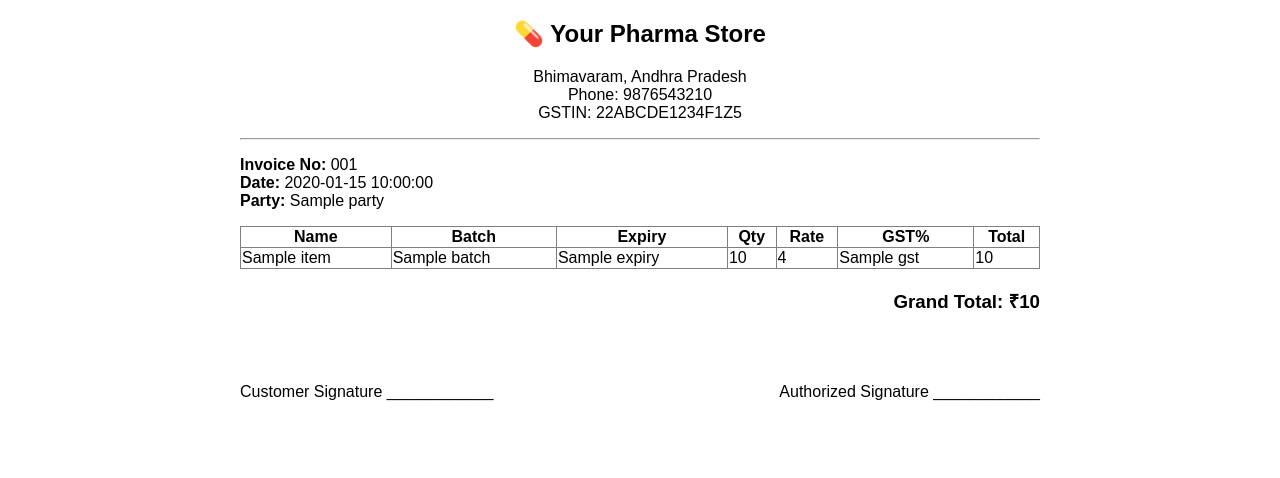
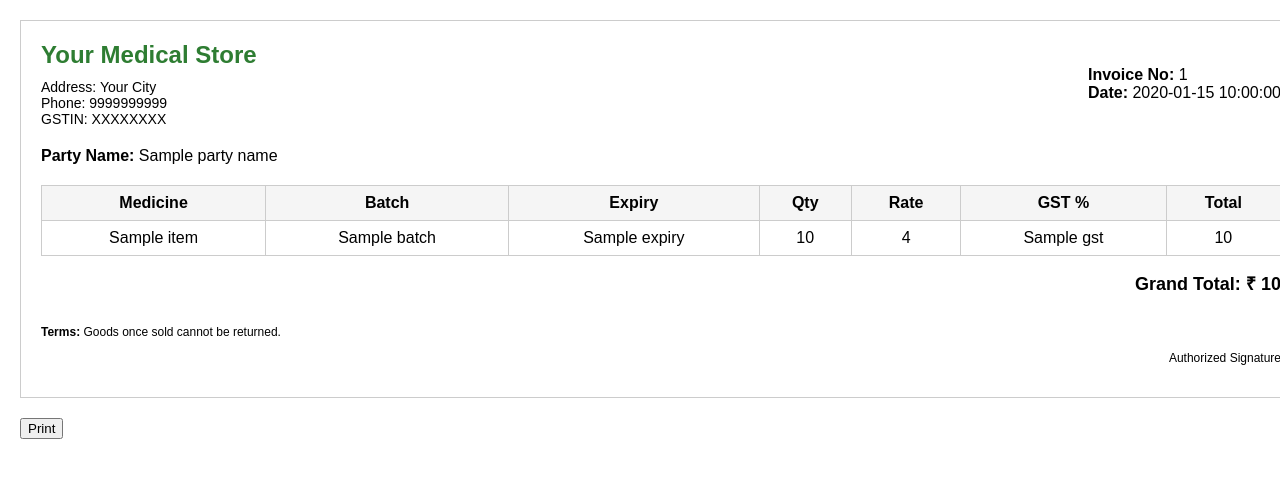
Before and after one commit to Sadiyamd029/pharma-billing, a Flask app: template templates/invoice.html in a window 1280 px wide. Shown: the top 478 px of the page. Run offline with Flask 3, Linux system fonts and the light colour scheme; the template is opened without the code that fills it: most values are stand-ins (such as "Sample title", 1, 10 or a date in 2020).

Commit message:
updated invoice design

```diff
--- a/templates/invoice.html
+++ b/templates/invoice.html
@@ -5,95 +5,154 @@
 
   <style>
     body {
-    font-family: Arial;
+      font-family: Arial, sans-serif;
       margin: 20px;
     }
 
-#invoice {
-    width: 800px;
-    margin: auto;
+    .invoice-box {
+      width: 100%;
+      border: 1px solid #ccc;
+      padding: 20px;
     }
 
-/* PRINT SETTINGS */
-@media print {
-    body * {
-        visibility: hidden;
+    .header {
+      display: flex;
+      justify-content: space-between;
+      align-items: center;
     }
 
-    #invoice, #invoice * {
-        visibility: visible;
+    .header h2 {
+      margin: 0;
+      color: #2e7d32;
     }
 
-    #invoice {
-        position: absolute;
-        left: 0;
-        top: 0;
+    .details {
+      margin-top: 10px;
+      font-size: 14px;
+    }
+
+    .section {
+      margin-top: 20px;
+    }
+
+    table {
       width: 100%;
+      border-collapse: collapse;
+      margin-top: 10px;
+    }
+
+    table, th, td {
+      border: 1px solid #ccc;
+    }
+
+    th {
+      background: #f5f5f5;
+    }
+
+    th, td {
+      padding: 8px;
+      text-align: center;
+    }
+
+    .total {
+      text-align: right;
+      margin-top: 15px;
+      font-size: 18px;
+      font-weight: bold;
+    }
+
+    .footer {
+      margin-top: 30px;
+      font-size: 12px;
+    }
+
+    .no-print {
+      margin-top: 20px;
+    }
+
+    /* PRINT FIX */
+    @media print {
+      .no-print {
+        display: none;
+      }
+
+      body {
+        margin: 0;
       }
     }
   </style>
-
 </head>
 
 <body>
 
-<div id="invoice">
+<div class="invoice-box">
 
-<h2 style="text-align:center;">💊 Your Pharma Store</h2>
-<p style="text-align:center;">
-Bhimavaram, Andhra Pradesh<br>
-Phone: 9876543210<br>
-GSTIN: 22ABCDE1234F1Z5
-</p>
+  <!-- HEADER -->
+  <div class="header">
+    <div>
+      <h2>Your Medical Store</h2>
+      <div class="details">
+        Address: Your City <br>
+        Phone: 9999999999 <br>
+        GSTIN: XXXXXXXX
+      </div>
+    </div>
 
-<hr>
+    <div>
+      <strong>Invoice No:</strong> {{ invoice_id }} <br>
+      <strong>Date:</strong> {{ date }}
+    </div>
+  </div>
 
-<p>
-<b>Invoice No:</b> 001 <br>
-<b>Date:</b> {{ now }} <br>
-<b>Party:</b> {{ party }}
-</p>
+  <!-- PARTY -->
+  <div class="section">
+    <strong>Party Name:</strong> {{ party_name }}
+  </div>
 
-<table border="1" style="width:100%; border-collapse:collapse;">
+  <!-- TABLE -->
+  <div class="section">
+    <table>
       <tr>
-<th>Name</th>
+        <th>Medicine</th>
         <th>Batch</th>
         <th>Expiry</th>
         <th>Qty</th>
         <th>Rate</th>
-<th>GST%</th>
+        <th>GST %</th>
         <th>Total</th>
       </tr>
 
-{% for i in items %}
+      {% for item in items %}
       <tr>
-<td>{{ i.name }}</td>
-<td>{{ i.batch }}</td>
-<td>{{ i.expiry }}</td>
-<td>{{ i.qty }}</td>
-<td>{{ i.rate }}</td>
-<td>{{ i.gst }}</td>
-<td>{{ i.amount }}</td>
+        <td>{{ item.name }}</td>
+        <td>{{ item.batch }}</td>
+        <td>{{ item.expiry }}</td>
+        <td>{{ item.qty }}</td>
+        <td>{{ item.rate }}</td>
+        <td>{{ item.gst }}</td>
+        <td>{{ item.total }}</td>
       </tr>
       {% endfor %}
     </table>
+  </div>
 
-<h3 style="text-align:right;">Grand Total: ₹{{ total }}</h3>
+  <!-- TOTAL -->
+  <div class="total">
+    Grand Total: ₹ {{ total }}
+  </div>
 
-<br><br>
-
-<p>
-Customer Signature ____________
-<span style="float:right;">Authorized Signature ____________</span>
-</p>
+  <!-- FOOTER -->
+  <div class="footer">
+    <p><strong>Terms:</strong> Goods once sold cannot be returned.</p>
+    <p style="text-align:right;">Authorized Signature</p>
+  </div>
 
 </div>
 
-<script>
-window.onload = function() {
-    window.print();
-}
-</script>
+<!-- BUTTON -->
+<div class="no-print">
+  <button onclick="window.print()">Print</button>
+</div>
 
 </body>
 </html>
```
Lines whose indentation alone changed are shown as unchanged.
